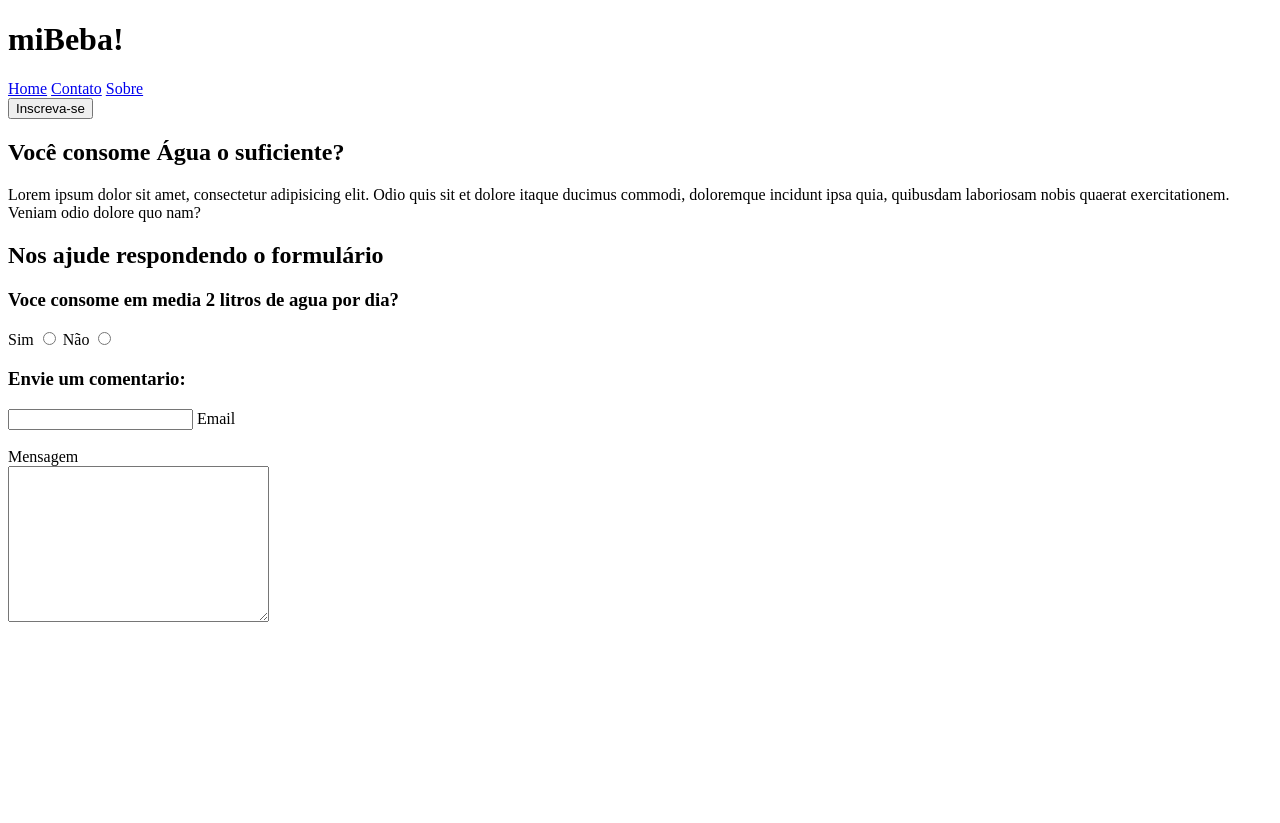
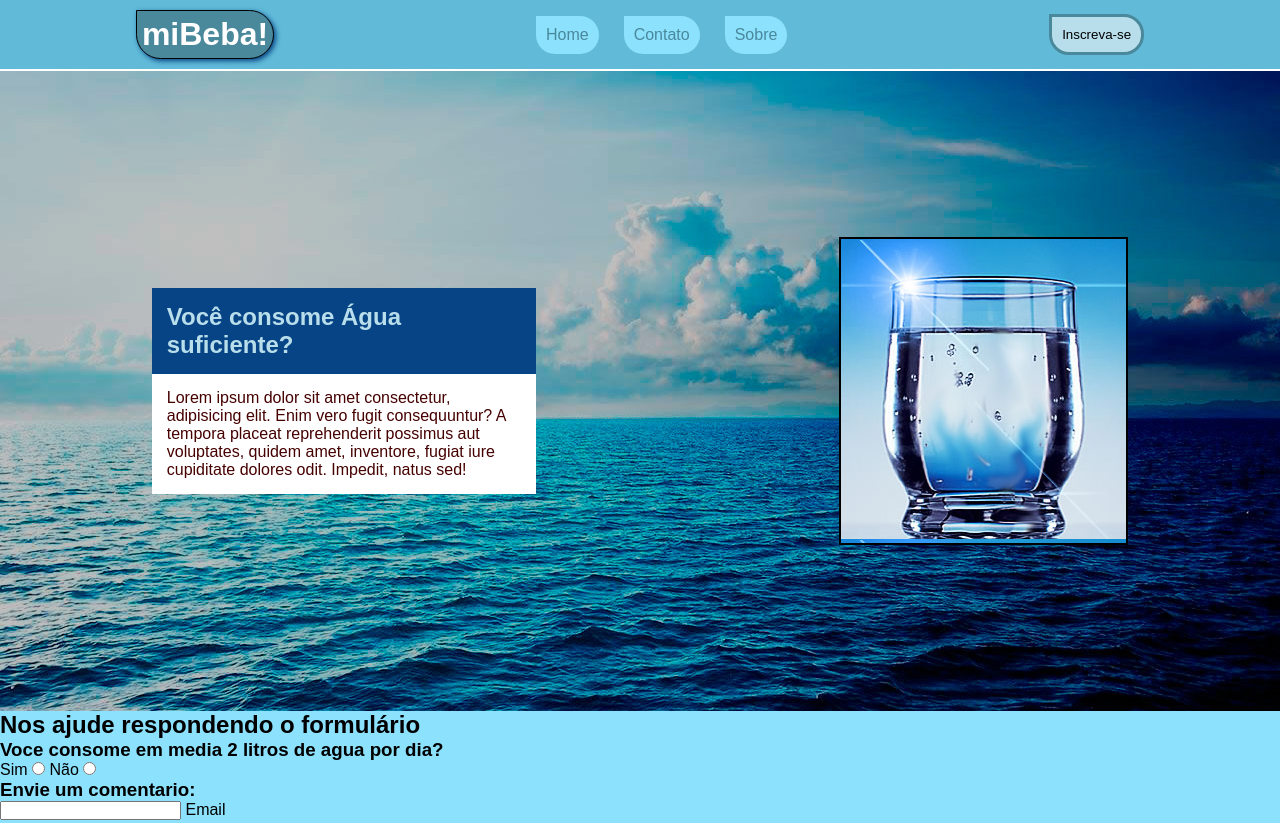
Before and after one commit to LuisMario10/Praticando, a plain HTML site: page Praticando CSS/Projeto Landing Page/index.html in a window 1280 px wide. Shown: the top 823 px of the page. Before the commit the page ends 800 px from the top, so only its background shows below. Drawn offline with Linux system fonts and the light colour scheme.

Commit message:
primeiro dia do projeto Landing Page

```diff
--- /dev/null
+++ b/Praticando CSS/Projeto Landing Page/estilos/style.css
@@ -0,0 +1,100 @@
+:root {
+    --cor1: rgb(74, 136, 156);
+    --cor2: rgb(96, 186, 216);
+    --cor3: rgb(140, 225, 253);
+    --cor4: rgb(184, 222, 235);
+    --cordark: rgb(7, 68, 133);
+}
+
+* {
+    font-family: Arial, Helvetica, sans-serif;
+    margin: 0;
+    padding: 0;
+    box-sizing: border-box;
+}
+
+body {
+    background-color: var(--cor3);
+}
+
+header {
+    background: var(--cor2);
+    border-bottom: 2px solid white;
+    width: 100%;
+    display: flex;
+    justify-content: space-around;
+    align-items: center;
+    flex-wrap: wrap;
+    gap: 10px;
+    padding: 10px;
+}
+
+header .logo {
+    color: white;
+    background: var(--cor1);
+    box-shadow: 2px 2px 5px rgb(7, 68, 133);
+    border: 1px solid black;
+    border-radius: 0px 30px 30px 30px;
+    padding: 5px;
+}
+
+header nav {
+    display: flex;
+    gap: 25px;
+}
+
+header nav a {
+    background: var(--cor3);
+    color: var(--cor1);
+    padding: 10px;
+    text-decoration: none;
+    border-radius: 0px 30px 30px 30px;
+}
+
+header nav a:hover {
+    background: var(--cor2);
+    color: white;
+    border-right: 1px solid black;
+    border-bottom: 1px solid black;
+    box-shadow: 2px 2px 5px var(--cordark);
+    transition: .4s;
+}
+
+header .btn {
+    background: var(--cor4);
+    border: 3px solid var(--cor1);
+    border-radius: 0px 20px 20px 20px;
+    padding: 10px;
+}
+
+main .secao-principal {
+    background: linear-gradient(rgba(0,0,0,.25), rgba(0,0,0,.25)), url("../Imagens/calor-oceano.jpg");
+    background-position: center;
+    background-size: cover;
+    height: 80vh;
+    display: flex;
+    justify-content: space-around;
+    align-items: center;
+}
+
+main .secao-principal .foto {
+    border: 2px solid black;
+    background: url("../Imagens/Copo_agua.jpg")
+}
+
+#titulo-texto, #descricao {
+    color: rgb(70, 0, 0);
+    padding: 15px;
+    width: 30vw;
+    height: 30%;
+}
+
+#titulo-texto {
+    background:var(--cordark);
+    color: var(--cor4);
+}
+
+#descricao {
+    background: white;
+
+}
--- a/Praticando CSS/Projeto Landing Page/index.html
+++ b/Praticando CSS/Projeto Landing Page/index.html
@@ -5,6 +5,7 @@
     <meta http-equiv="X-UA-Compatible" content="IE=edge">
     <meta name="viewport" content="width=device-width, initial-scale=1.0">
     <title>Document</title>
+    <link rel="stylesheet" href="estilos/style.css">
 </head>
 <body>
     <header>
@@ -18,18 +19,16 @@
             <a href="#">Contato</a>
             <a href="#">Sobre</a>
         </nav>
-        <button>
-            Inscreva-se
-        </button>
+        <button class="btn">Inscreva-se</button>
     </header>
     <main>
-        <section>
+        <section class="secao-principal">
             <div classs="texto">
-                <h1>Você consome Água o suficiente?</h1>
-                <p>Lorem ipsum dolor sit amet, consectetur adipisicing elit. Odio quis sit et dolore itaque ducimus commodi, doloremque incidunt ipsa quia, quibusdam laboriosam nobis quaerat exercitationem. Veniam odio dolore quo nam?</p>
+                <h1 id="titulo-texto">Você consome Água suficiente?</h1>
+                <p id="descricao">Lorem ipsum dolor sit amet consectetur, adipisicing elit. Enim vero fugit consequuntur? A tempora placeat reprehenderit possimus aut voluptates, quidem amet, inventore, fugiat iure cupiditate dolores odit. Impedit, natus sed!</p>
             </div>
             <div class="foto">
-                <!-- Aqui vai estar a foto -->
+                <img src="Imagens/Copo_agua.jpg" alt="copo de agua">
             </div>
         </section>
         <section>
```
Also changed, not shown: Praticando CSS/Projeto Landing Page/Imagens/Copo_agua.jpg (added), Praticando CSS/Projeto Landing Page/Imagens/calor-oceano.jpg (added).
